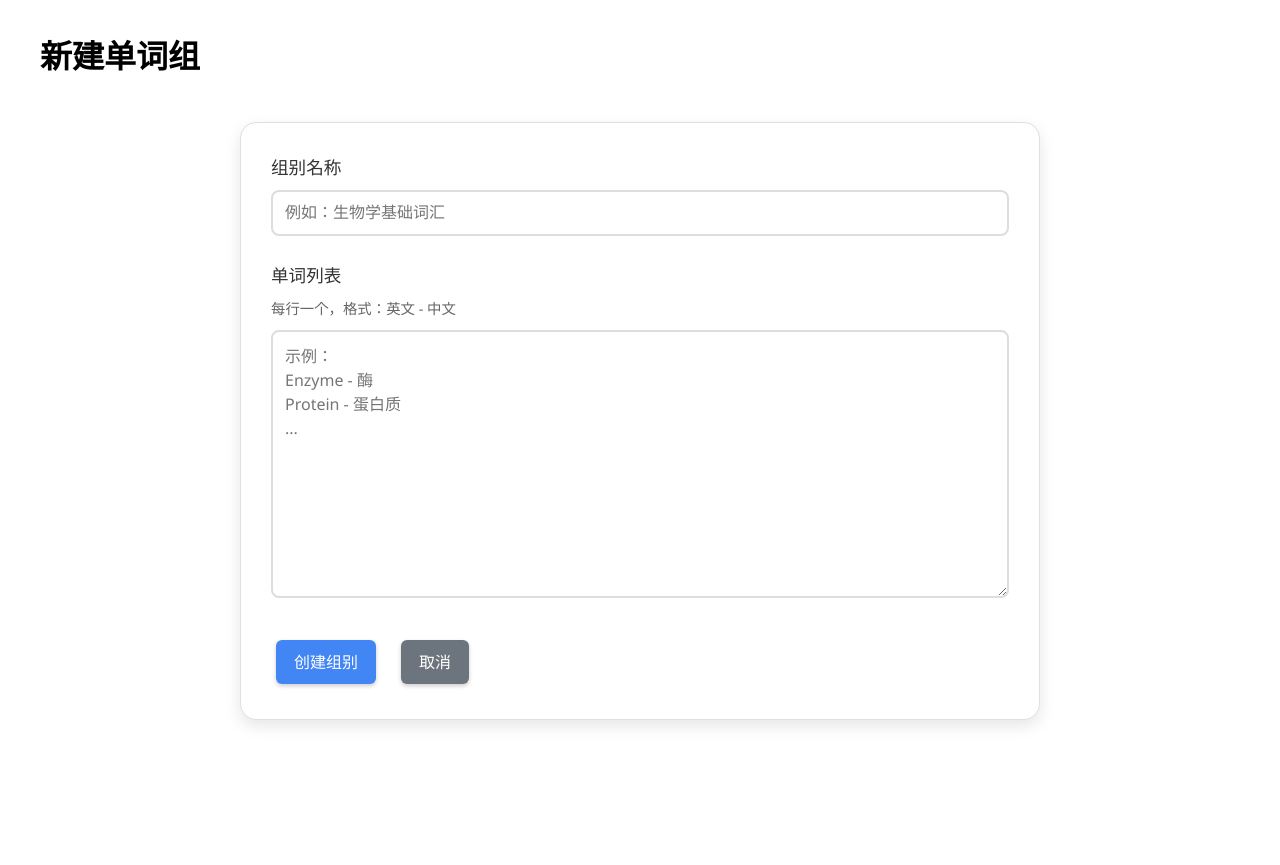
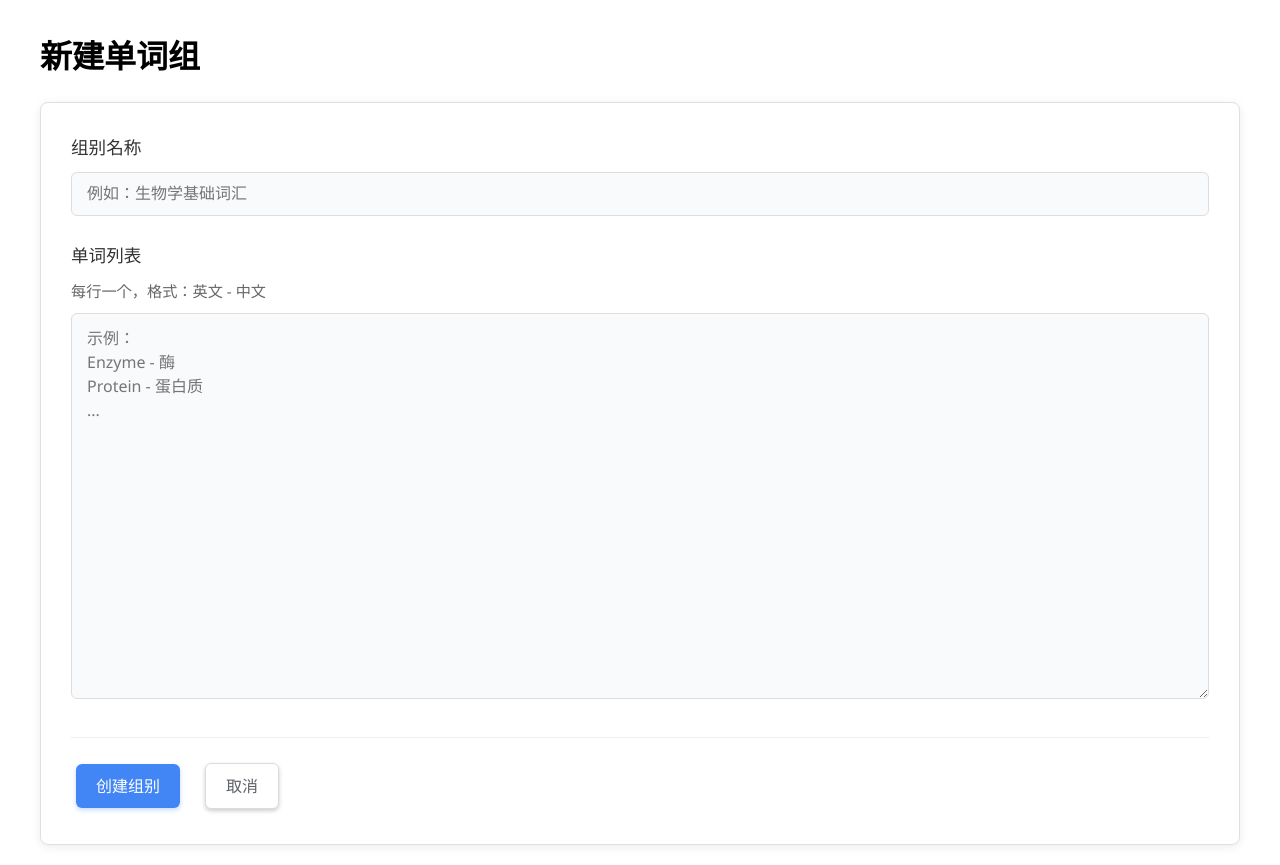
Before and after one commit to fzg001/word_web, a Flask app: page /groups/create in a window 1280 px wide. Shown: the part 96-961 px from the top of the page. Before the commit the page ends 822 px from the top, so only its background shows below. Run offline with Flask 3, Linux system fonts and the light colour scheme.

Commit message:
UI改进：美化新建组别页面

```diff
--- a/app/static/style.css
+++ b/app/static/style.css
@@ -727,3 +727,109 @@ nav a::after {
 nav a:hover::after {
     width: 100%;
 }
+
+
+/* 美化表单容器 */
+.form-container {
+    width: 100%;         /* 使用100%宽度而不是固定宽度 */
+    max-width: 100%;     /* 去掉最大宽度限制 */
+    margin: 0;           /* 取消居中对齐 */
+    padding: 0;          /* 移除内边距 */
+    background: transparent; /* 移除背景色 */
+    box-shadow: none;    /* 移除阴影 */
+}
+
+.styled-form {
+    background: white;
+    border-radius: var(--border-radius, 8px);
+    padding: 30px;
+    box-shadow: 0 2px 10px rgba(0,0,0,0.08);
+    border: 1px solid #e0e0e0;
+    margin-top: 20px;    /* 和标题保持一定距离 */
+}
+
+/* 美化表单字段和标签 */
+.form-group {
+    margin-bottom: 25px;
+}
+
+.form-group label {
+    display: block;
+    margin-bottom: 10px;
+    font-weight: 500;
+    color: #333;
+    font-size: 1.1rem;
+}
+
+.form-hint {
+    margin: 5px 0 10px;
+    color: #666;
+    font-size: 0.95rem;
+}
+
+.form-control {
+    width: 100%;
+    padding: 12px 15px;
+    border: 1px solid #ddd;
+    border-radius: 6px;
+    font-size: 1rem;
+    background-color: #f9fafb;
+    transition: all 0.3s ease;
+}
+
+.form-control:focus {
+    border-color: var(--primary-color, #4285f4);
+    background-color: white;
+    outline: none;
+    box-shadow: 0 0 0 3px rgba(66, 133, 244, 0.15);
+}
+
+/* 美化按钮区域 */
+.form-actions {
+    display: flex;
+    justify-content: flex-start;
+    align-items: center;
+    gap: 15px;
+    margin-top: 30px;
+    padding-top: 20px;
+    border-top: 1px solid #eee;
+}
+
+/* 改进按钮样式 */
+.btn {
+    display: inline-flex;
+    align-items: center;
+    justify-content: center;
+    padding: 10px 20px;
+    font-weight: 500;
+    font-size: 1rem;
+    border-radius: 6px;
+    cursor: pointer;
+    transition: all 0.2s ease;
+    text-decoration: none;
+}
+
+.btn-primary {
+    background: var(--primary-color, #4285f4);
+    color: white;
+    border: none;
+    box-shadow: 0 2px 5px rgba(66, 133, 244, 0.3);
+}
+
+.btn-primary:hover {
+    background: #3b78e7;
+    box-shadow: 0 4px 8px rgba(66, 133, 244, 0.4);
+    transform: translateY(-2px);
+}
+
+.btn-secondary {
+    background: white;
+    color: #5f6368;
+    border: 1px solid #dadce0;
+}
+
+.btn-secondary:hover {
+    background: #f8f9fa;
+    box-shadow: 0 2px 5px rgba(0, 0, 0, 0.1);
+    transform: translateY(-2px);
+}
--- a/app/templates/create_group.html
+++ b/app/templates/create_group.html
@@ -14,7 +14,7 @@
         <div class="form-group">
             <label for="words">单词列表</label>
             <p class="form-hint">每行一个，格式：英文 - 中文</p>
-            <textarea id="words" name="words" rows="10" required
+            <textarea id="words" name="words" rows="15" required
                     class="form-control" placeholder="示例：
 Enzyme - 酶
 Protein - 蛋白质
```
